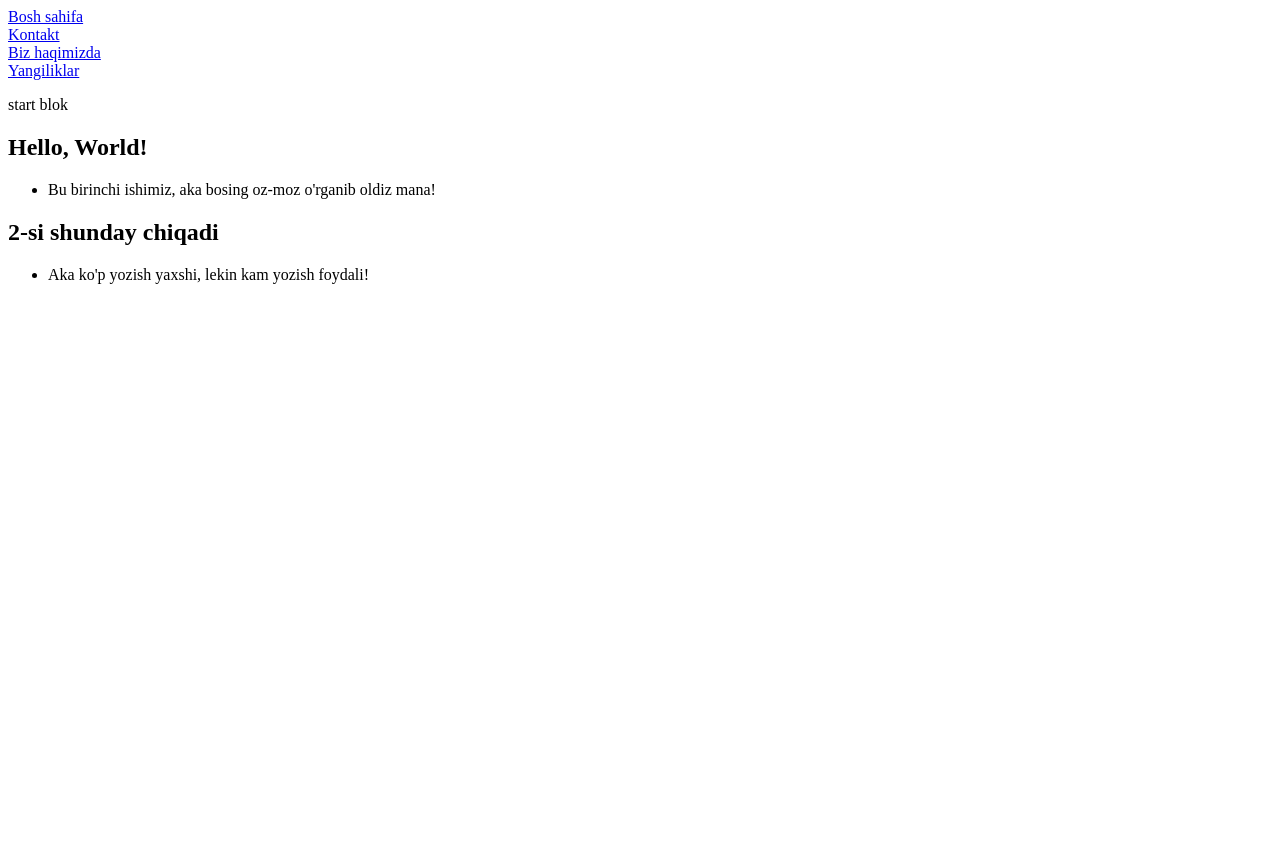
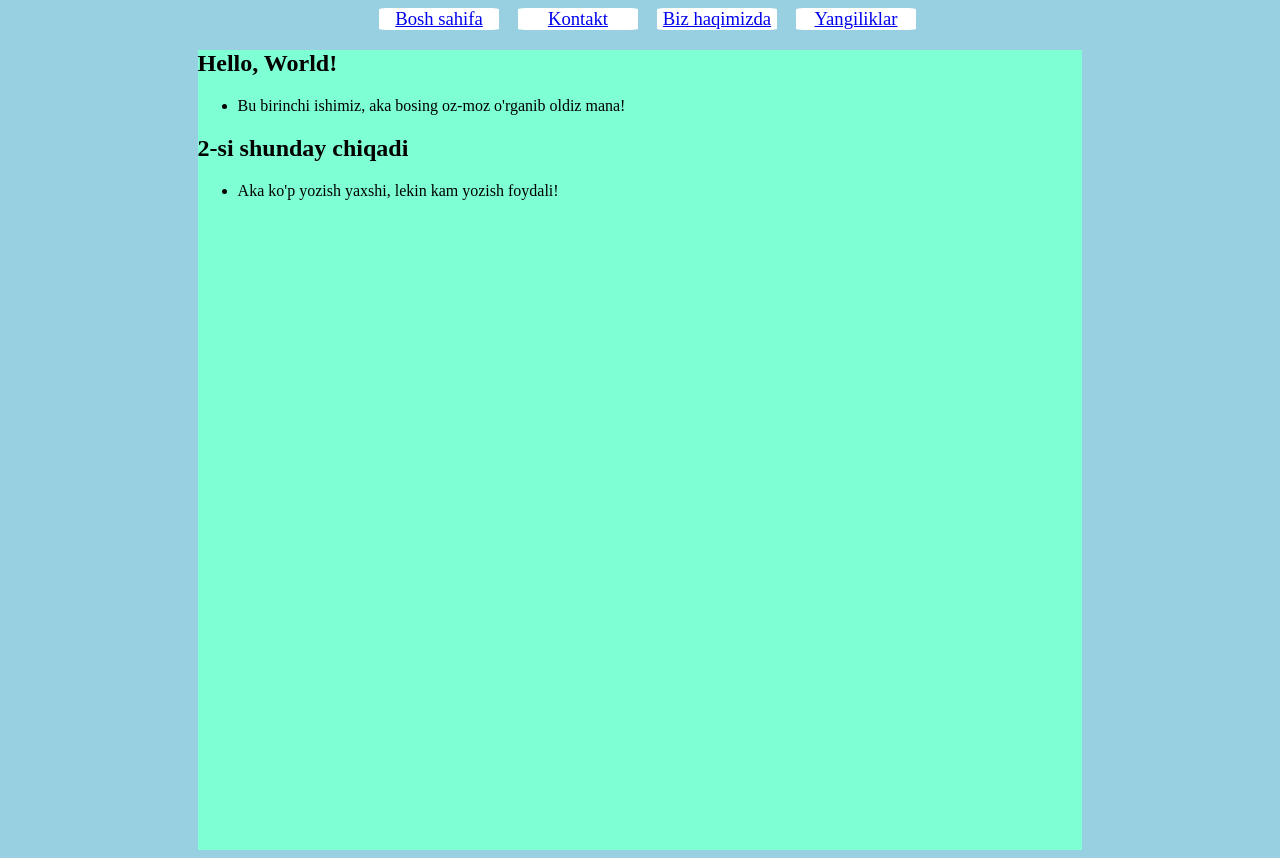
Before and after one commit to topcoderuz/myPro, a Django app: page /news/ in a window 1280 px wide. Before the commit the page ends 284 px from the top, so only its background shows below. Run offline with Django 3.2, Linux system fonts and the light colour scheme; data comes from the database, SQL or seed files in the repository.

Commit message:
css qo'shildi

```diff
--- a/news/models.py
+++ b/news/models.py
@@ -4,6 +4,7 @@ from django.db import models
 class Post(models.Model):
     title = models.CharField(max_length=200)
     text = models.TextField()
+    # mail = models.EmailField()
 
     def __str__(self):
         return self.title
--- a/template/base.html
+++ b/template/base.html
@@ -4,24 +4,49 @@
     <meta charset='utf-8'>
     <meta http-equiv='X-UA-Compatible' content='IE=edge'>
     <title>{% block title %} {% endblock %}</title>
-    <meta name='viewport' content='width=device-width, initial-scale=1'>
-    <!-- <link rel='stylesheet' type='text/css' media='screen' href='main.css'> -->
-    <!-- <script src='main.js'></script> -->
+    <style>
+    body{background: rgb(152, 207, 225);}
+    a:hover{cursor: pointer;}
+    .link{
+        display: inline-block;
+        width: 120px;
+        height: inherit;
+        border: 2px;
+        border-radius: 6%;
+        border-color: brown;
+        background-color: white;
+        text-align: center;
+        font-family: 'Times New Roman', Times, serif;
+        font-size: 14pt;
+        margin-left: 15px;
+    }
+    .bdy{
+        margin: 0 15%;
+        background: aquamarine;
+        height: 800px;
+        display: block;
+
+    }
+    </style>
 </head>
 <body>
+    <center>
 <header>
-    <a href="{% url 'home' %}">Bosh sahifa</a>
-    <br/>
-    <a href="{% url 'contact' %}">Kontakt</a>
-    <br/>
-    <a href="{% url 'about' %}">Biz haqimizda</a>
-    <br/>
-    <a href="{% url 'news' %}"> Yangiliklar</a>
+    <a href="{% url 'home' %}" class="link">Bosh sahifa</a>
+
+    <a href="{% url 'contact' %}" class="link">Kontakt</a>
+
+    <a href="{% url 'about' %}" class="link">Biz haqimizda</a>
+
+    <a href="{% url 'news' %}" class="link"> Yangiliklar</a>
 </header>
+    </center>
+    <div class="bdy">
+        {% block content %}
 
-    {% block content %}
+        {% endblock content %}
+    </div>
 
-    {% endblock content %}
 
 
 </body>
--- a/template/news.html
+++ b/template/news.html
@@ -3,7 +3,6 @@
 {% block title %} Yangiliklar {% endblock %}
 
     {% block content %}
-    <p>start blok</p>
     {% for post in object_list %}
     <h2>{{ post.title }} </h2>
     <ul>
```
